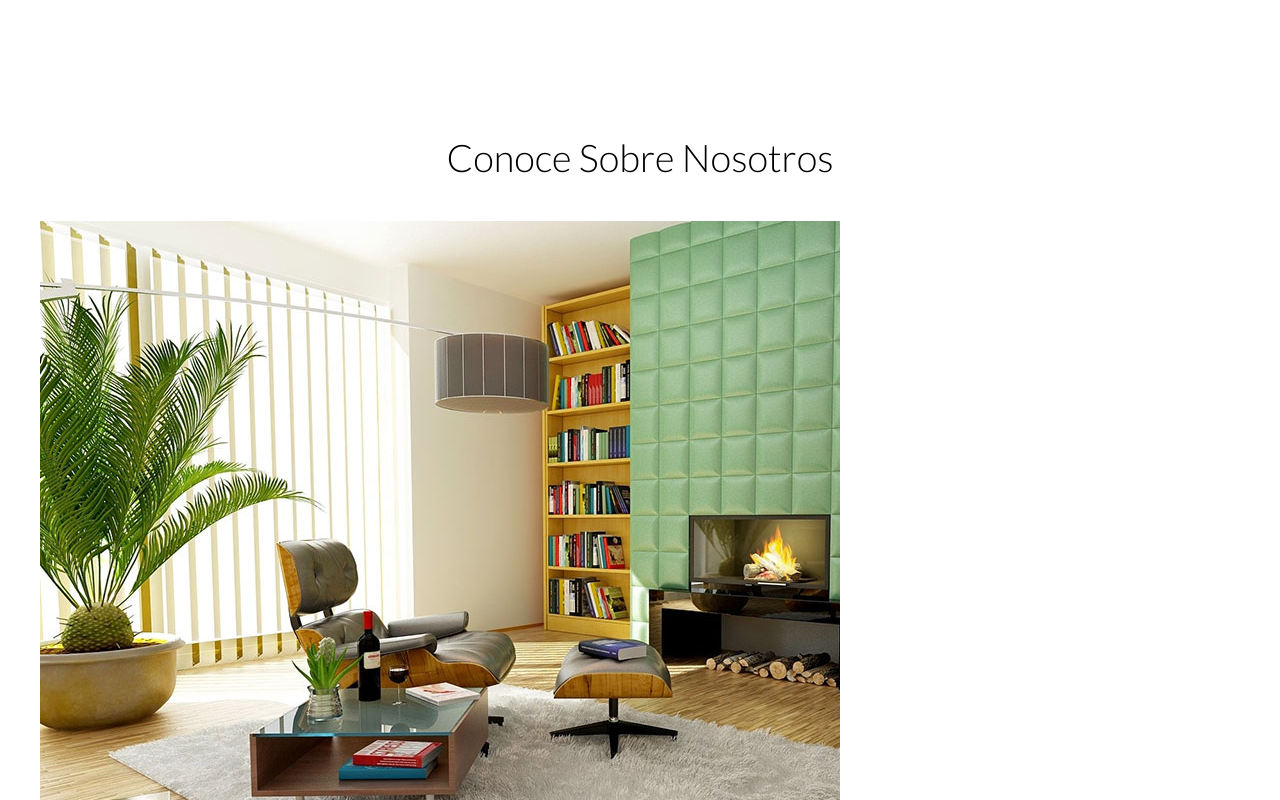
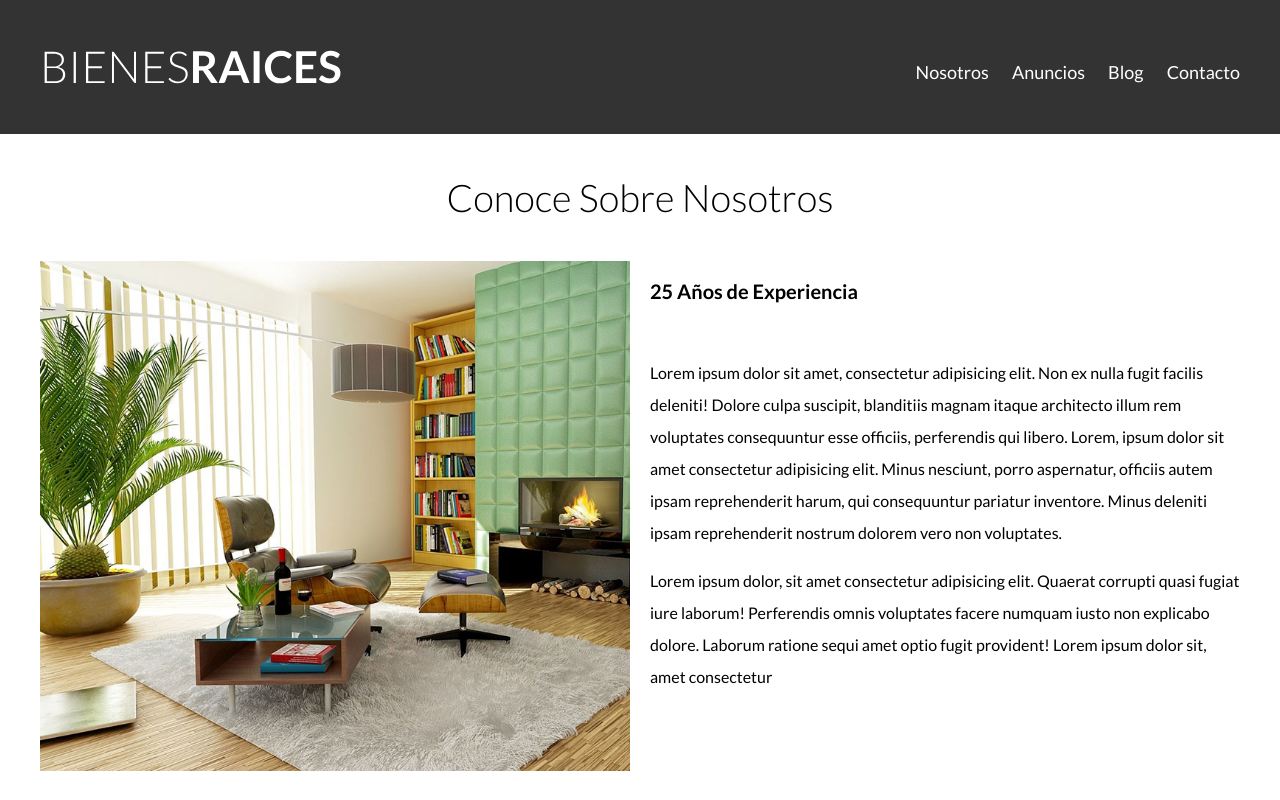
Before and after one commit to corleone790/Bienes_Raices_Pagina, a plain HTML site: page nosotros.html in a window 1280 px wide. Shown: the top 800 px of the page. Drawn offline with Linux system fonts and the light colour scheme.

Commit message:
se agrega css y se termina pagina

```diff
--- a/css/styles.css
+++ b/css/styles.css
@@ -52,8 +52,8 @@ h4 {
 .centrar-texto {
   text-align: center;
 }
-.d-block{
-  display: block!important;
+.d-block {
+  display: block !important;
 }
 /**Botonoes**/
 .boton {
@@ -74,6 +74,10 @@ h4 {
 }
 
 /*Header*/
+.site-header {
+  background-color: #333333;
+  padding: 1rem 0 3rem 0;
+}
 .site-header.inicio {
   background-image: url(../img/header.jpg);
   background-position: center center;
@@ -162,7 +166,6 @@ h4 {
   padding: 0;
   display: flex;
   justify-content: space-evenly;
-
 }
 .iconos-caracteristicas li {
   /**flex: 1;**/
@@ -177,15 +180,14 @@ h4 {
 }
 /**Contacto Home**/
 .imagen-contacto {
-  background-image: url(../img/encuentra.jpg) ;
+  background-image: url(../img/encuentra.jpg);
   background-position: center center;
   background-size: cover;
   height: 40rem;
   display: flex;
   align-items: center;
-
 }
-.contenido-contacto{
+.contenido-contacto {
   flex: 1;
   color: #ffffff;
 }
@@ -199,11 +201,10 @@ h4 {
   justify-content: space-between;
 }
 .seccion-inferior .blog {
-
   flex-basis: 60%;
 }
 .seccion-inferior .testimoniales {
-  flex-basis: calc(40% - 2rem) ;
+  flex-basis: calc(40% - 2rem);
 }
 .entrada-blog {
   display: flex;
@@ -211,14 +212,13 @@ h4 {
   margin-bottom: 2rem;
 }
 .entrada-blog:last-of-type {
-margin-bottom: 0;
+  margin-bottom: 0;
 }
 .entrada-blog .imagen {
-  flex-basis:40% ;
-
+  flex-basis: 40%;
 }
 .entrada-blog .texto-entrada {
-flex-basis: calc(60% - 3rem);
+  flex-basis: calc(60% - 3rem);
 }
 .texto-entrada a {
   color: #000000;
@@ -230,13 +230,12 @@ flex-basis: calc(60% - 3rem);
 }
 
 .texto-entrada h4::after {
-  content: '';
+  content: "";
   display: block;
   width: 15rem;
-  height: .5rem;
+  height: 0.5rem;
   background-color: #71b100;
   margin-top: 1rem;
-
 }
 .texto-entrada span {
   color: #e08709;
@@ -253,7 +252,7 @@ flex-basis: calc(60% - 3rem);
   text-align: right;
 }
 .testimonial blockquote::before {
-  content: '';
+  content: "";
   background-image: url(../img/comilla.svg);
   width: 4rem;
   height: 4rem;
@@ -271,7 +270,7 @@ flex-basis: calc(60% - 3rem);
   background-color: #333333;
   margin: 0;
 }
-.contenedor-footer{
+.contenedor-footer {
   padding: 3rem 0;
   display: flex;
   justify-content: space-between;
@@ -280,3 +279,15 @@ flex-basis: calc(60% - 3rem);
   margin: 0;
   color: #ffffff;
 }
+/** Internas **/
+.contenido-nosotros {
+  display: grid;
+  grid-template-columns: repeat(2, 1fr);
+  grid-column-gap: 2rem;
+}
+.texto-nosotros blockquote {
+  font-weight: 900;
+  font-size: 2rem;
+  margin: 0;
+  padding: 1rem 0 3rem 0;
+}
--- a/nosotros.html
+++ b/nosotros.html
@@ -52,9 +52,7 @@
             corrupti quasi fugiat iure laborum! Perferendis omnis voluptates
             facere numquam iusto non explicabo dolore. Laborum ratione sequi
             amet optio fugit provident! Lorem ipsum dolor sit, amet consectetur
-            adipisicing elit. Est odit quis delectus labore accusamus error
-            nulla deleniti, eum libero assumenda facere blanditiis dicta magnam
-            iusto eius neque natus expedita beatae!
+
           </p>
         </div>
       </div>
```
